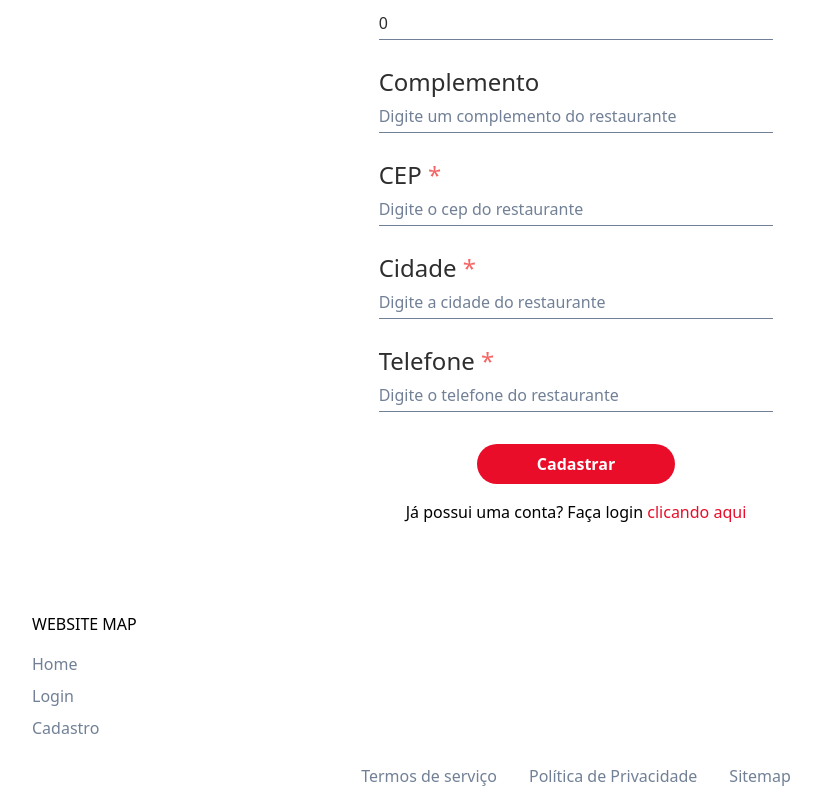
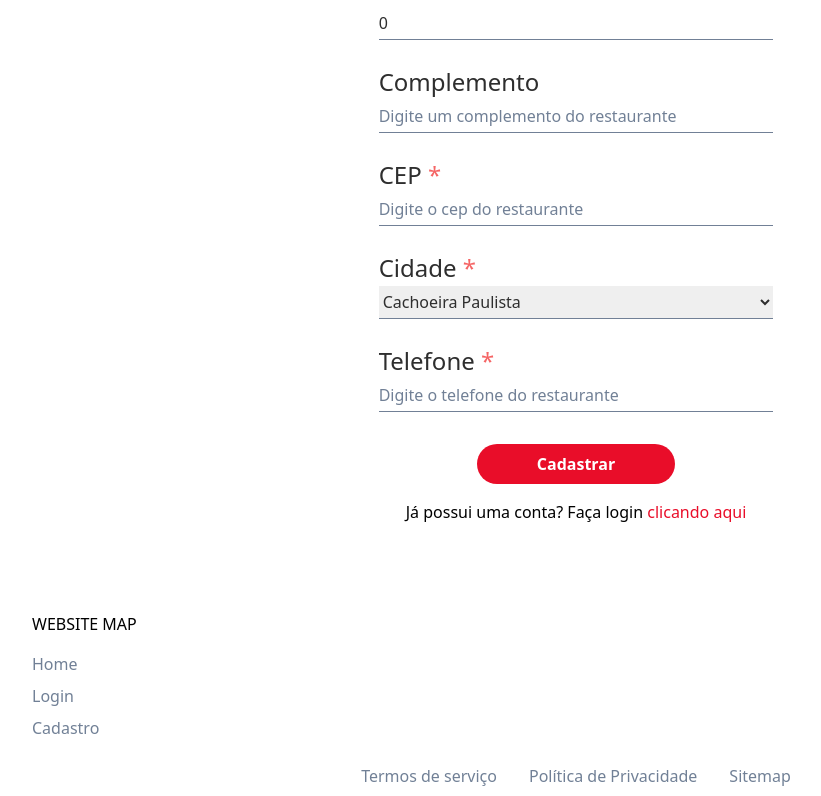
Before and after one commit to Xandowns/tanomenu-front, a React (Create React App) app: page /cadastro-restaurante in a window 1280 px wide. Shown: the part 945-1741 px from the top of the page, without its empty margins (64-885 px from the left). Built offline with nearby package versions, Linux system fonts and the light colour scheme.

Commit message:
Adicionando cidade ao cadastro de estabelecimentos

```diff
--- a/src/pages/SignupEstablishment/index.jsx
+++ b/src/pages/SignupEstablishment/index.jsx
@@ -1,3 +1,4 @@
+/* eslint-disable jsx-a11y/label-has-associated-control */
 import React, { useState } from 'react';
 import { Link, useHistory } from 'react-router-dom';
 import InputMask from 'react-input-mask';
@@ -46,7 +47,7 @@ const Signup = () => {
     Complement: '',
     Neighborhood: '',
     Zip: '',
-    City: '',
+    City: 'Cachoeira Paulista',
     Phone: '',
     Picture: null,
     Email: '',
@@ -242,14 +243,19 @@ const Signup = () => {
             {' '}
             <span className="text-red-500">*</span>
           </label>
-          <input
+          <select
             className="border-b border-gray-600 placeholder-gray-600 py-1 text-dark_grey outline-none"
             type="text"
             name="City"
-            placeholder="Digite a cidade do restaurante"
             value={values.City}
             onChange={handleChange}
-          />
+            defaultValue="Cachoeira Paulista"
+          >
+            <option value="Cachoeira Paulista"> Cachoeira Paulista </option>
+            <option value="Lorena"> Lorena </option>
+            <option value="Cruzeiro"> Cruzeiro </option>
+            <option value="Canas"> Canas </option>
+          </select>
           <label className="text-dark_grey text-2xl font-light mt-6 w" htmlFor="Phone">
             Telefone
             {' '}
```
